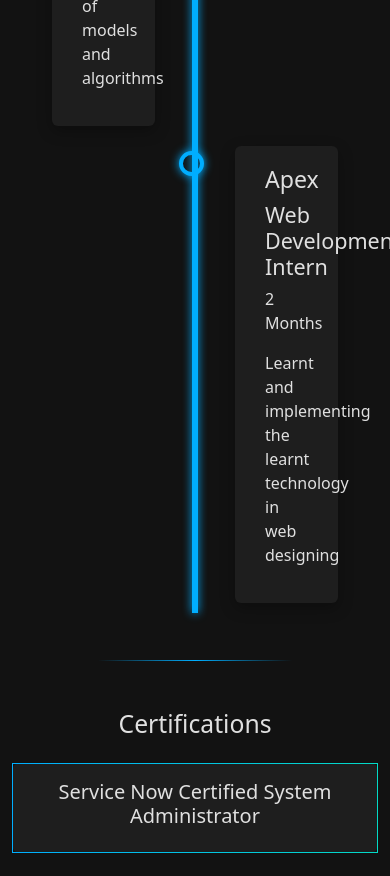
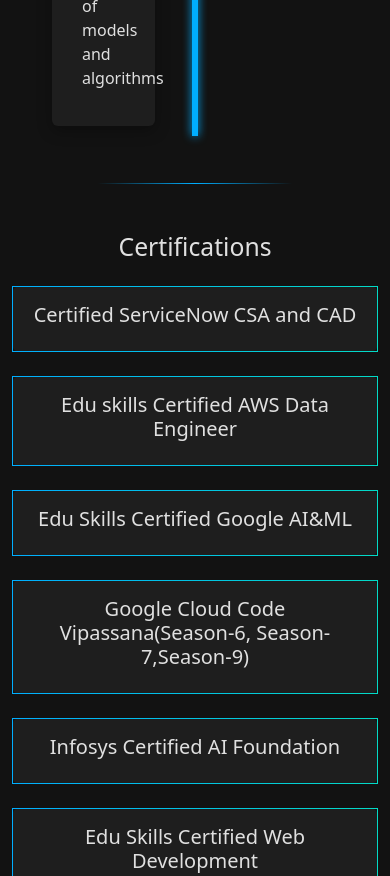
Before and after one commit to AmbareeshAkkaraju/Akkaraju-Venkata-Ambareesh-portfolio, a plain HTML site: page index.html in a window 390 px wide. Shown: the part 8700-9576 px from the top of the page. Drawn offline with nearby package versions, Linux system fonts and the light colour scheme; animation ran at ten frames a second.

Commit message:
Update index.html

```diff
--- a/index.html
+++ b/index.html
@@ -3,7 +3,7 @@
 <head>
     <meta charset="UTF-8">
     <meta name="viewport" content="width=device-width, initial-scale=1.0">
-    <title>Your Name - AIML Portfolio</title>
+    <title>AKKARAJU VENKATA AMBAREESH - Aspiring AIML and Tech Enthusiast </title>
     <link href="https://cdn.jsdelivr.net/npm/bootstrap@5.3.3/dist/css/bootstrap.min.css" rel="stylesheet">
     <link href="https://unpkg.com/aos@2.3.1/dist/aos.css" rel="stylesheet">
     <link rel="stylesheet" href="https://cdnjs.cloudflare.com/ajax/libs/font-awesome/6.5.1/css/all.min.css">
@@ -236,14 +236,6 @@
                             <p>Here, I dive deeper into the AIML concepts and learnt new types of models and algorithms</p>
                         </div>
                     </div>
-                    <div class="timeline-container right" data-aos="fade-left">
-                        <div class="timeline-content">
-                            <h3>Apex</h3>
-                            <h4>Web Development Intern</h4>
-                            <p>2 Months</p>
-                            <p>Learnt and implementing the learnt technology in web designing</p>
-                        </div>
-                    </div>
                 </div>
             </div>
         </section>
@@ -252,7 +244,7 @@
             <div class="container">
                 <h2 class="text-center mb-4" data-aos="fade-up">Certifications</h2>
                 <div class="row">
-                    <div class="col-md-3 mb-4" data-aos="fade-up"><div class="card h-100"><div class="card-body text-center"><h5 class="card-title">Service Now Certified System Administrator</h5></div></div></div>
+                    <div class="col-md-3 mb-4" data-aos="fade-up"><div class="card h-100"><div class="card-body text-center"><h5 class="card-title">Certified ServiceNow CSA and CAD</h5></div></div></div>
                     <div class="col-md-3 mb-4" data-aos="fade-up" data-aos-delay="100"><div class="card h-100"><div class="card-body text-center"><h5 class="card-title">Edu skills Certified AWS Data Engineer</h5></div></div></div>
                     <div class="col-md-3 mb-4" data-aos="fade-up" data-aos-delay="200"><div class="card h-100"><div class="card-body text-center"><h5 class="card-title">Edu Skills Certified Google AI&ML</h5></div></div></div>
                     <div class="col-md-3 mb-4" data-aos="fade-up" data-aos-delay="300"><div class="card h-100"><div class="card-body text-center"><h5 class="card-title">Google Cloud Code Vipassana(Season-6, Season-7,Season-9)</h5></div></div></div>
```
